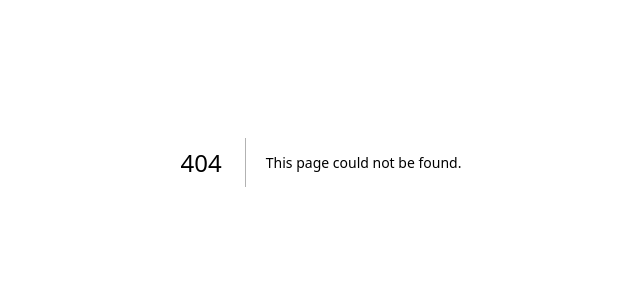
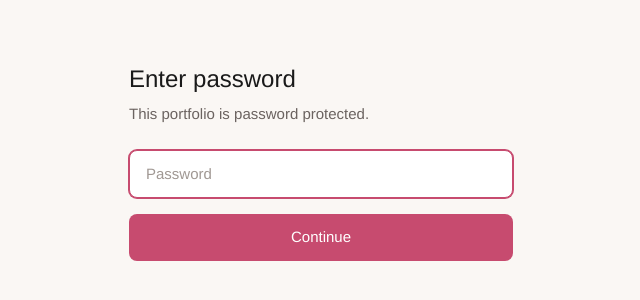
Before and after one commit to mansiragarwal/portfolio2026, a Next.js app: page /login in a window 1280 px wide. Before the commit this address had no page. Shown: the part 238-538 px from the top of the page, without its empty margins (319-959 px from the left). Built offline with nearby package versions, Linux system fonts and the light colour scheme.

Commit message:
fix type error

```diff
--- /dev/null
+++ b/app/api/auth/logout/route.ts
@@ -0,0 +1,12 @@
+import { cookies } from "next/headers";
+import { NextResponse } from "next/server";
+import type { NextRequest } from "next/server";
+
+const COOKIE_NAME = "portfolio_auth";
+
+export async function GET(request: NextRequest) {
+  const cookieStore = await cookies();
+  cookieStore.delete(COOKIE_NAME);
+  const url = new URL("/login", request.url);
+  return NextResponse.redirect(url);
+}
--- /dev/null
+++ b/app/api/auth/route.ts
@@ -0,0 +1,56 @@
+import { cookies } from "next/headers";
+import { NextResponse } from "next/server";
+import crypto from "crypto";
+
+const COOKIE_NAME = "portfolio_auth";
+const SALT = "portfolio";
+
+function getAuthToken(): string {
+  const password = process.env.PORTFOLIO_PASSWORD;
+  if (!password) {
+    throw new Error("PORTFOLIO_PASSWORD is not set");
+  }
+  return crypto
+    .createHash("sha256")
+    .update(password + SALT)
+    .digest("hex");
+}
+
+export async function POST(request: Request) {
+  try {
+    const password = process.env.PORTFOLIO_PASSWORD;
+    if (!password) {
+      return NextResponse.json(
+        { error: "Server not configured for password protection" },
+        { status: 500 }
+      );
+    }
+
+    const body = await request.json();
+    const submitted = body.password;
+
+    if (submitted !== password) {
+      return NextResponse.json({ error: "Invalid password" }, { status: 401 });
+    }
+
+    const token = getAuthToken();
+    const cookieStore = await cookies();
+    cookieStore.set(COOKIE_NAME, token, {
+      httpOnly: true,
+      secure: process.env.NODE_ENV === "production",
+      sameSite: "lax",
+      maxAge: 60 * 60 * 24 * 7, // 7 days
+      path: "/",
+    });
+
+    return NextResponse.json({ success: true });
+  } catch {
+    return NextResponse.json({ error: "Something went wrong" }, { status: 500 });
+  }
+}
+
+export async function DELETE() {
+  const cookieStore = await cookies();
+  cookieStore.delete(COOKIE_NAME);
+  return NextResponse.json({ success: true });
+}
--- a/app/components/Nav.tsx
+++ b/app/components/Nav.tsx
@@ -37,6 +37,12 @@ export function Nav() {
           >
             About Me
           </Link>
+          <Link
+            href="/api/auth/logout"
+            className="text-[13px] text-[#A09893] transition-colors hover:text-[#1A1A1A]"
+          >
+            Log out
+          </Link>
         </div>
       </nav>
     </header>
--- /dev/null
+++ b/app/login/page.tsx
@@ -0,0 +1,72 @@
+"use client";
+
+import { useRouter, useSearchParams } from "next/navigation";
+import { useState } from "react";
+
+export default function LoginPage() {
+  const router = useRouter();
+  const searchParams = useSearchParams();
+  const [password, setPassword] = useState("");
+  const [error, setError] = useState("");
+  const [loading, setLoading] = useState(false);
+
+  const redirect = searchParams.get("redirect") ?? "/";
+
+  async function handleSubmit(e: React.FormEvent) {
+    e.preventDefault();
+    setError("");
+    setLoading(true);
+    try {
+      const res = await fetch("/api/auth", {
+        method: "POST",
+        headers: { "Content-Type": "application/json" },
+        body: JSON.stringify({ password }),
+      });
+      const data = await res.json();
+      if (!res.ok) {
+        setError(data.error ?? "Invalid password");
+        return;
+      }
+      router.push(redirect);
+      router.refresh();
+    } catch {
+      setError("Something went wrong");
+    } finally {
+      setLoading(false);
+    }
+  }
+
+  return (
+    <div className="flex min-h-screen items-center justify-center bg-[#FAF7F4] px-6">
+      <div className="w-full max-w-sm">
+        <h1 className="mb-2 text-2xl font-medium text-[#1A1A1A]">
+          Enter password
+        </h1>
+        <p className="mb-6 text-[15px] text-[#6B6360]">
+          This portfolio is password protected.
+        </p>
+        <form onSubmit={handleSubmit} className="space-y-4">
+          <input
+            type="password"
+            value={password}
+            onChange={(e) => setPassword(e.target.value)}
+            placeholder="Password"
+            className="w-full rounded-lg border border-[#EAE4DE] bg-white px-4 py-3 text-[15px] text-[#1A1A1A] placeholder-[#A09893] focus:border-[#C74B6F] focus:outline-none focus:ring-1 focus:ring-[#C74B6F]"
+            autoFocus
+            required
+          />
+          {error && (
+            <p className="text-[14px] text-[#C74B6F]">{error}</p>
+          )}
+          <button
+            type="submit"
+            disabled={loading}
+            className="w-full rounded-lg bg-[#C74B6F] px-4 py-3 text-[15px] font-medium text-white transition-colors hover:bg-[#B3405F] disabled:opacity-50"
+          >
+            {loading ? "Checking…" : "Continue"}
+          </button>
+        </form>
+      </div>
+    </div>
+  );
+}
--- /dev/null
+++ b/middleware.ts
@@ -0,0 +1,48 @@
+import { NextResponse } from "next/server";
+import type { NextRequest } from "next/server";
+
+const COOKIE_NAME = "portfolio_auth";
+const SALT = "portfolio";
+
+async function getExpectedToken(): Promise<string> {
+  const password = process.env.PORTFOLIO_PASSWORD;
+  if (!password) return "";
+  const data = new TextEncoder().encode(password + SALT);
+  const hash = await crypto.subtle.digest("SHA-256", data);
+  return Array.from(new Uint8Array(hash))
+    .map((b) => b.toString(16).padStart(2, "0"))
+    .join("");
+}
+
+export async function middleware(request: NextRequest) {
+  // Skip protection if no password is set (e.g. local dev without env)
+  if (!process.env.PORTFOLIO_PASSWORD) {
+    return NextResponse.next();
+  }
+
+  const path = request.nextUrl.pathname;
+  if (
+    path === "/login" ||
+    path.startsWith("/api/auth") ||
+    path.startsWith("/_next") ||
+    path.startsWith("/images") ||
+    path.startsWith("/files") ||
+    path === "/favicon.ico"
+  ) {
+    return NextResponse.next();
+  }
+
+  const token = request.cookies.get(COOKIE_NAME)?.value;
+  const expected = await getExpectedToken();
+  if (token && expected && token === expected) {
+    return NextResponse.next();
+  }
+
+  const login = new URL("/login", request.url);
+  login.searchParams.set("redirect", path);
+  return NextResponse.redirect(login);
+}
+
+export const config = {
+  matcher: ["/((?!_next/static|_next/image|favicon\\.ico).*)"],
+};
```
